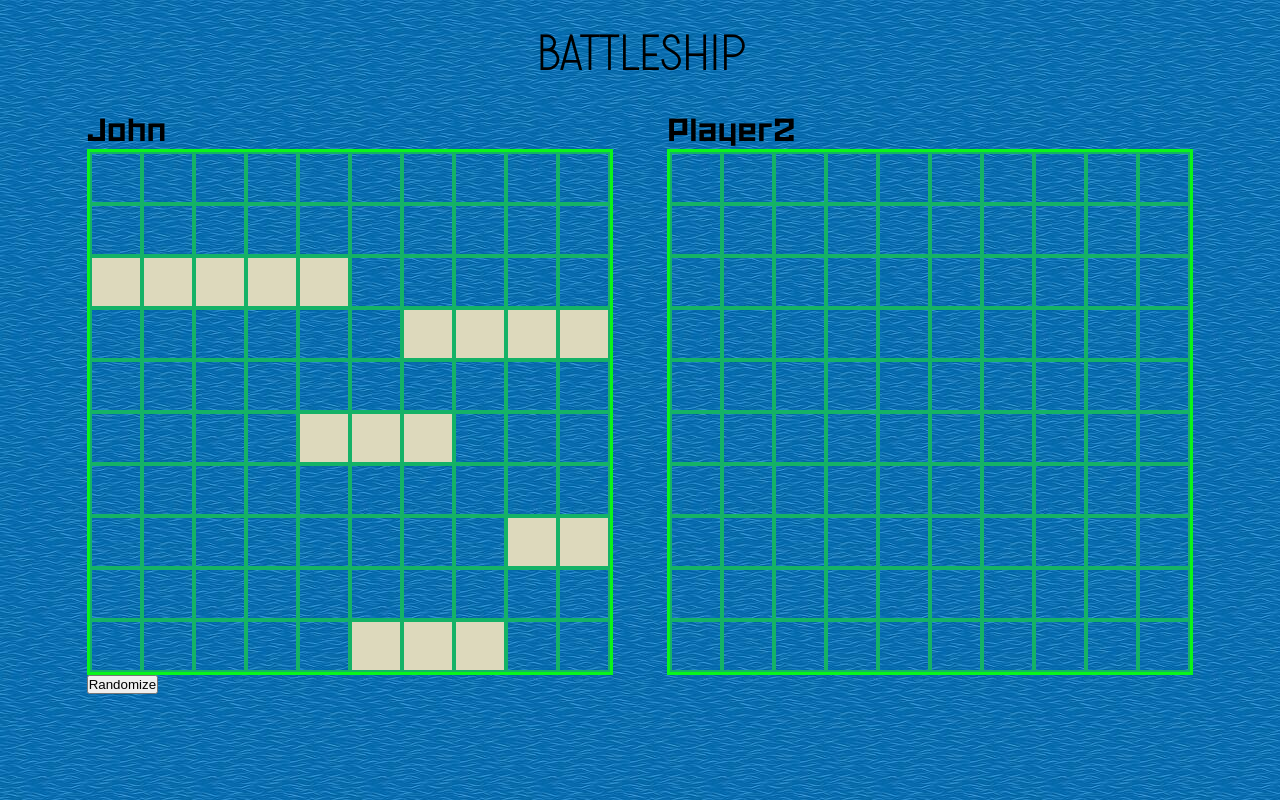
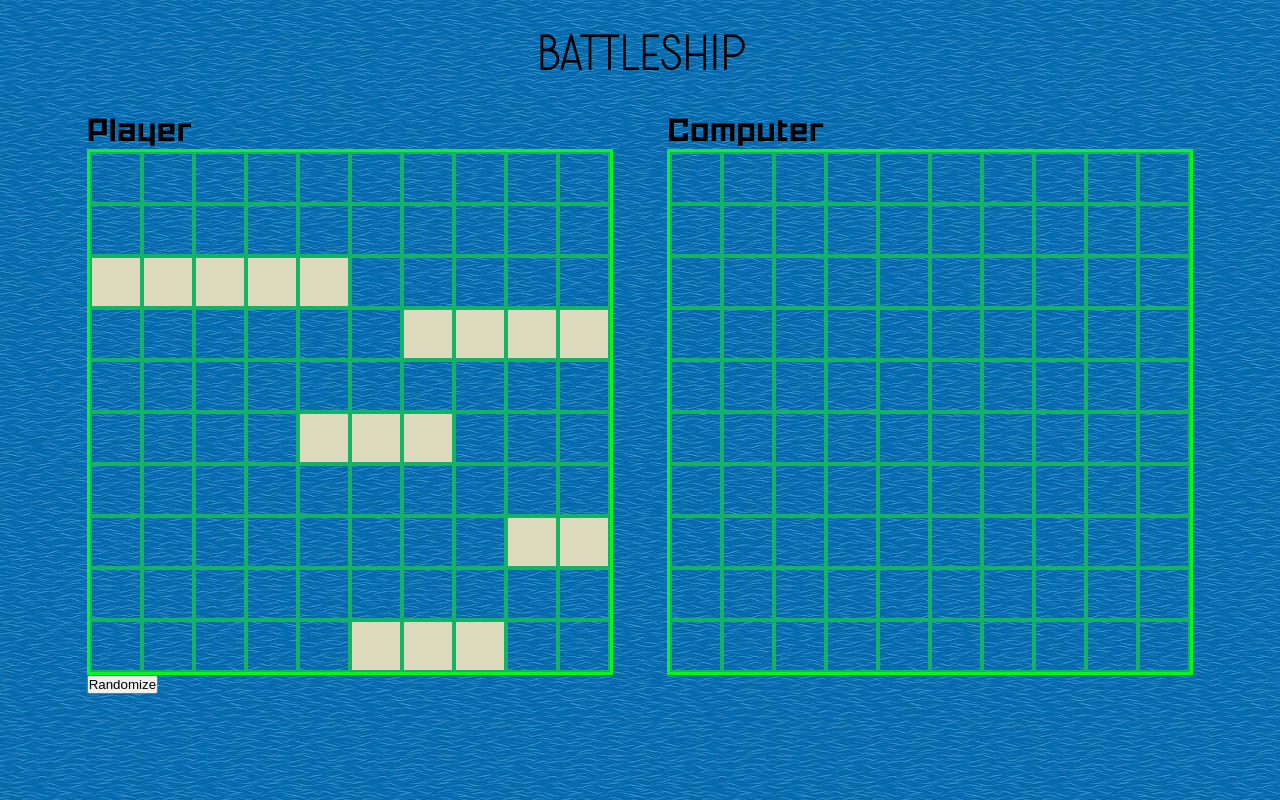
Before and after one commit to OptimisticTrousers/battleship, a website built with webpack: page dist/index.html in a window 1280 px wide. Built offline with nearby package versions, Linux system fonts and the light colour scheme.

Commit message:
Changing names

```diff
--- a/dist/index.html
+++ b/dist/index.html
@@ -18,7 +18,7 @@
                 </div>
             </div>
             <div class="player">
-                <p>John</p>
+                <p>Player</p>
                 <div class="player-icons">
 
                 </div>
@@ -127,7 +127,7 @@
                 <button class="randomize">Randomize</button>
             </div>
             <div class="enemy">
-                <p>Player2</p>
+                <p>Computer</p>
                 <div class="enemy-icons">
 
                 </div>
```
